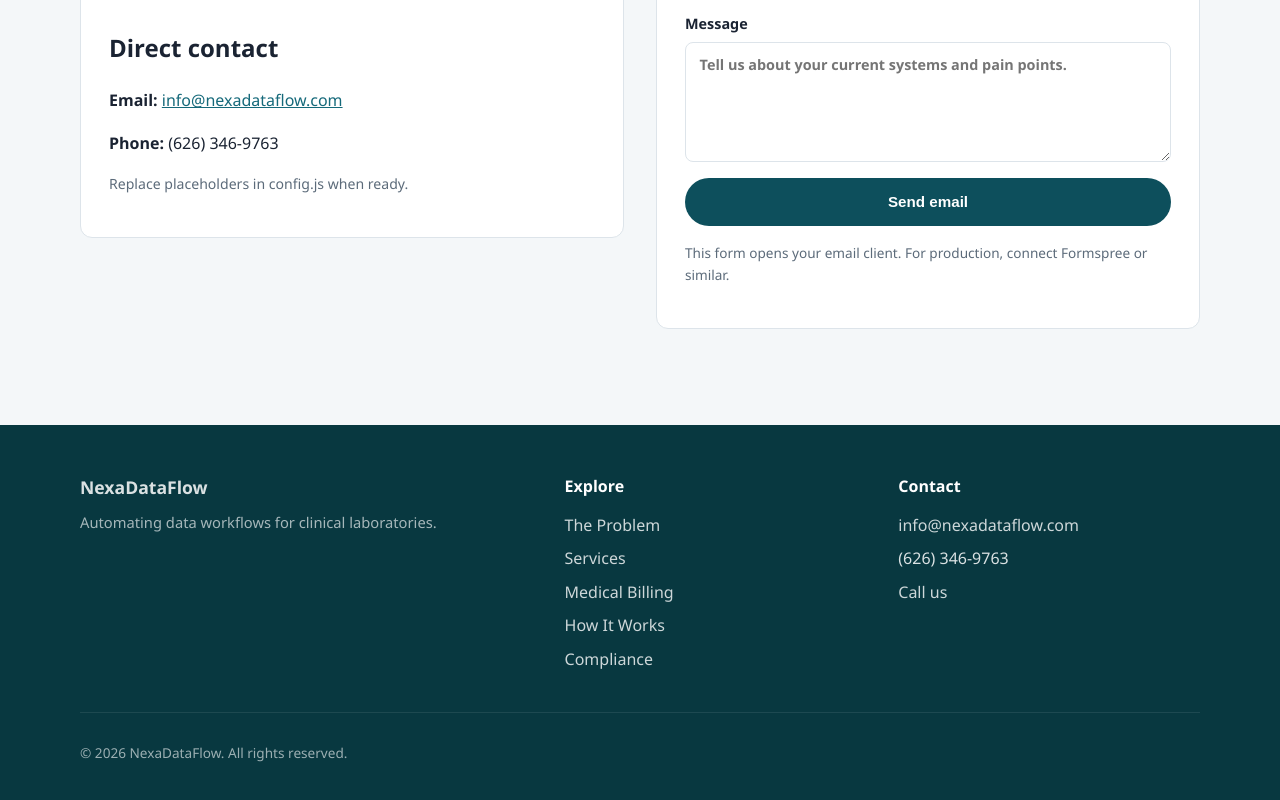
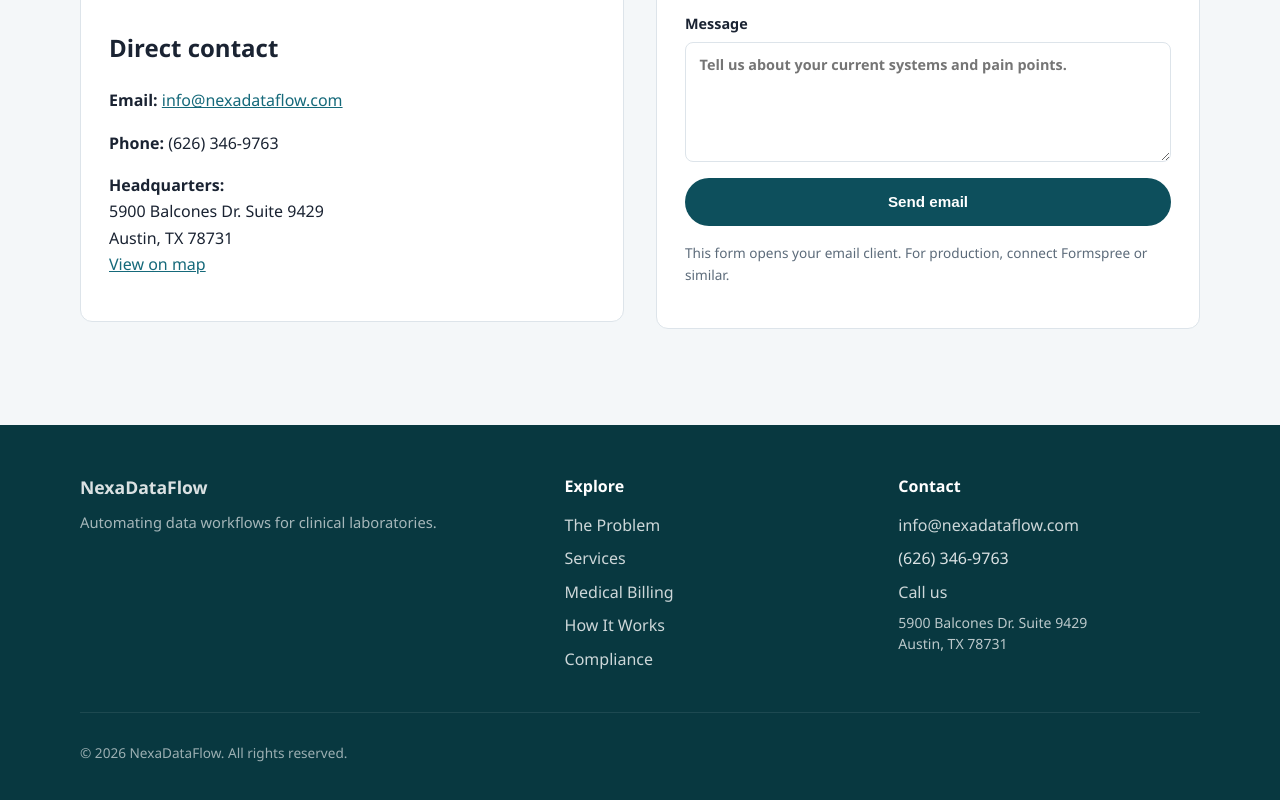
Before and after one commit to zeiasyed/nexadataflow, a plain HTML site: page contact.html in a window 1280 px wide. Shown: the part 756-1556 px from the top of the page. Drawn offline with Linux system fonts and the light colour scheme.

Commit message:
Add headquarters address (Austin, TX)

```diff
--- a/assets/css/styles.css
+++ b/assets/css/styles.css
@@ -483,6 +483,13 @@
 .footer-links a { color: rgba(255, 255, 255, 0.8); text-decoration: none; }
 .footer-links a:hover { color: white; }
 
+.footer-address {
+  font-size: 0.88rem;
+  line-height: 1.5;
+  opacity: 0.85;
+  margin-top: 0.35rem;
+}
+
 .footer-bottom {
   border-top: 1px solid rgba(255, 255, 255, 0.12);
   padding: 1rem 0 1.5rem;
--- a/assets/js/config.js
+++ b/assets/js/config.js
@@ -1,10 +1,25 @@
 const SITE = {
+
   company: "NexaDataFlow",
+
   tagline: "Automating data workflows for clinical laboratories",
+
   domain: "nexadataflow.com",
+
   email: "info@nexadataflow.com",
+
   phone: "(626) 346-9763",
+
   phoneTel: "+16263469763",
+
+  addressLine1: "5900 Balcones Dr. Suite 9429",
+
+  addressLine2: "Austin, TX 78731",
+
+  mapsUrl: "https://www.google.com/maps/search/?api=1&query=5900+Balcones+Dr+Suite+9429+Austin+TX+78731",
+
   githubUser: "zeiasyed",
+
   repoName: "nexadataflow"
+
 };
--- a/assets/js/main.js
+++ b/assets/js/main.js
@@ -28,6 +28,19 @@
   document.querySelectorAll("[data-site-company]").forEach(function (el) {
     el.textContent = SITE.company;
   });
+  if (SITE.addressLine1) {
+    var addressHtml = SITE.addressLine1;
+    if (SITE.addressLine2) addressHtml += "<br>" + SITE.addressLine2;
+    document.querySelectorAll("[data-site-address]").forEach(function (el) {
+      el.innerHTML = addressHtml;
+    });
+    document.querySelectorAll("[data-site-maps]").forEach(function (el) {
+      if (SITE.mapsUrl) el.href = SITE.mapsUrl;
+    });
+  }
+  document.querySelectorAll(".contact-form[data-site-mailto]").forEach(function (form) {
+    form.action = "mailto:" + SITE.email;
+  });
   const yearEl = document.getElementById("footer-year");
   if (yearEl) yearEl.textContent = new Date().getFullYear();
 })();
--- a/contact.html
+++ b/contact.html
@@ -35,11 +35,11 @@
 <section class="section"><div class="container contact-grid">
 <div>
 <div class="contact-card"><h2>Call us</h2><p>The fastest way to get started. Calls ring through to our team via Google Voice — no scheduling app required.</p><p style="margin:1.25rem 0;"><a class="btn btn-accent" data-site-phone-link href="#">Call Now</a></p><p style="font-size:0.88rem;color:var(--muted);">Display: <strong data-site-phone>(555) 000-0000</strong></p></div>
-<div class="contact-card" style="margin-top:1.5rem;"><h2>Direct contact</h2><p><strong>Email:</strong> <a data-site-email href="mailto:hello@nexadataflow.com">hello@nexadataflow.com</a></p><p><strong>Phone:</strong> <span data-site-phone>(555) 000-0000</span></p><p style="font-size:0.88rem;color:var(--muted);">Replace placeholders in config.js when ready.</p></div>
+<div class="contact-card" style="margin-top:1.5rem;"><h2>Direct contact</h2><p><strong>Email:</strong> <a data-site-email href="mailto:hello@nexadataflow.com">hello@nexadataflow.com</a></p><p><strong>Phone:</strong> <span data-site-phone>(555) 000-0000</span></p><p><strong>Headquarters:</strong><br><span data-site-address></span><br><a data-site-maps href="#" target="_blank" rel="noopener noreferrer">View on map</a></p></div>
 </div>
 <div class="contact-card">
 <h2>Send a message</h2>
-<form class="contact-form" action="mailto:hello@nexadataflow.com" method="post" enctype="text/plain">
+<form class="contact-form" data-site-mailto action="mailto:hello@nexadataflow.com" method="post" enctype="text/plain">
 <label>Your name<input type="text" name="name" required></label>
 <label>Lab / organization<input type="text" name="organization"></label>
 <label>I'm interested in<select name="interest"><option>Workflow automation</option><option>Medical billing</option><option>Billing + automation bundle</option><option>Embedded consultants</option><option>Not sure yet</option></select></label>
@@ -72,6 +72,7 @@
             <li><a data-site-email href="mailto:hello@nexadataflow.com">hello@nexadataflow.com</a></li>
             <li><span data-site-phone>(555) 000-0000</span></li>
             <li><a data-site-phone-link href="#">Call us</a></li>
+            <li class="footer-address"><span data-site-address></span></li>
           </ul>
         </div>
       </div>
```
Also changed, not shown: compliance.html (+1 -0 lines), how-it-works.html (+1 -0 lines), index.html (+1 -0 lines), industry-impact.html (+1 -0 lines), medical-billing.html (+1 -0 lines), services.html (+1 -0 lines), the-problem.html (+1 -0 lines).
